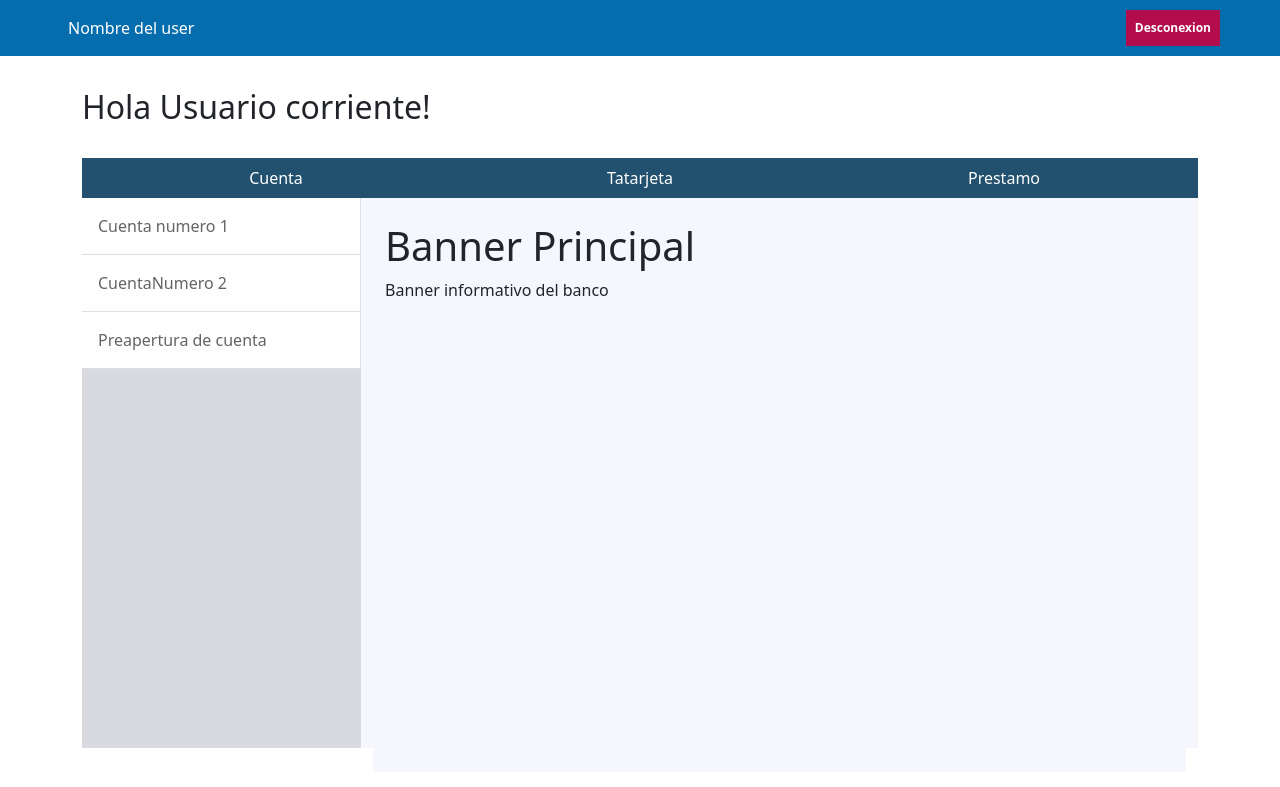
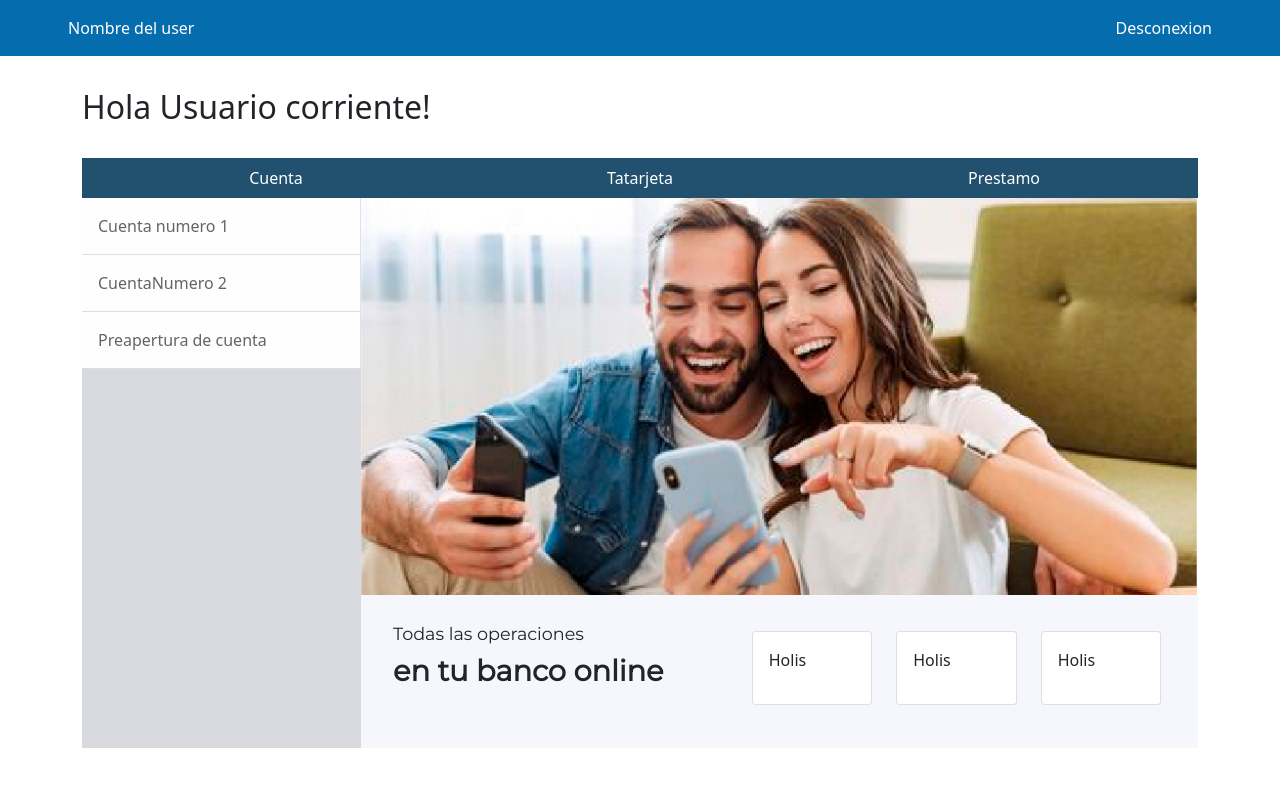
Before and after one commit to Damurq/database_backend, a Django app: page /HomeUser/ in a window 1280 px wide. Shown: the top 787 px of the page. Run offline with Django 3.2, Linux system fonts and the light colour scheme.

Commit message:
Banner Principal

```diff
--- a/Frontend/static/css/style.css
+++ b/Frontend/static/css/style.css
@@ -17,30 +17,59 @@
   transition: background 0.2s;
 }
 
-/*Links */
-.link-desconexion{
-  background: #b30c4c;
-  padding: 1px 1px;
-  font-size: 12px;
-  font-weight: bold;
-}
-
-.link--decoration-none {
-  color: #ffff;
-  text-decoration: none;
-}
-
-.btn-dark-1 {
-  background: #056DAE;
-  padding: 5px 25px;
-  color: #ffff;
-  transition: background 1.3s;
-}
-
-
 /*Texto*/
 .NavTop-Text1 {
   font-family: 'Montserrat', sans-serif;
   font-size: 0.9rem;
   font-weight: bold;
 }
+
+
+/*Base*/
+.container-principal{
+  padding: 0%;
+
+}
+
+.sepmar{
+  margin-left: 10rem;
+  margin-right: 10rem;
+}
+
+
+/*HomeUser*/
+.text-Main{
+  margin-top: 1.6rem;
+  margin-left: 2rem;
+}
+
+.card-Main{
+  margin-top: 2.2rem;
+  margin-right: 2.3rem;
+}
+
+
+.text-paragraph{
+  font-family: 'Montserrat', sans-serif;
+  font-size: 1.1rem;
+  margin-bottom: 0.1rem
+}
+
+.text-Ttle-bold{
+  font-family: 'Montserrat', sans-serif;
+  font-size: 1.8rem;
+  font-weight: bold;
+}
+
+.card-facilidades{
+  display: inline;
+}
+
+
+
+
+
+
+
+
+/*Form1SC*/
--- a/Frontend/template/Base.html
+++ b/Frontend/template/Base.html
@@ -55,15 +55,15 @@
         </div>
         <nav class="navbar-expand-lg navbar-Principal">
             <!-- Top navigation Cuenta-->
-            <div class="container-fluid justify-content-center">
+            <div class="container-fluid justify-content-center" id="navbarNav">
                     <ul class="navbar-nav nav-justified mt-2 mt-lg-0">
-                        <li class="nav-item mx-5 px-5">
+                        <li class="nav-item">
                             <a class="nav-link style-2" href="#">Cuenta</a>
                         </li>
-                        <li class="nav-item mx-5 px-5">
+                        <li class="nav-item">
                             <a class="nav-link style-2" href="#">Tatarjeta</a>
                         </li>
-                        <li class="nav-item mx-5 px-5">
+                        <li class="nav-item">
                             <a class="nav-link style-2" href="#">Prestamo</a>
                         </li>
                     </ul>
@@ -96,13 +96,12 @@
               </div>
          </div>
           <!-- Contenido -->
-          <div class="container" style="background-color: #F5F7FC; height: 550px;">
             {% block content %}
             {% endblock %}
-          </div>
       </div>
     </div>
 
 
+
 </body>
 </html>
--- a/Frontend/template/HomeUser.html
+++ b/Frontend/template/HomeUser.html
@@ -2,8 +2,53 @@
 {% load static %}
 {% block content %}
         <!-- Contenido -->
-        <div class="container" style="background-color: #F5F7FC; height: 550px;">
-            <h1 class="mt-4">Banner Principal</h1>
-            <p>Banner informativo del banco</p>
+        <div class="container" style="background-color: #F5F7FC; height: 550px; padding:0;">
+            <div class="row">
+                <div class="">
+                    <img class="d-block w-100" src="{% static 'images/Banners/BannerPrincial- HomeUser-03.jpg' %}" alt="Banner">
+                </div>
+            </div>
+            <div class="row">
+                <div class="col-md-5 text-Main">
+                        <p class="text-paragraph">Todas las operaciones</p>
+                        <p class="text-Ttle-bold">en tu banco online</p>
+                </div>
+                <div class="col card-Main">
+                    <div class="row">
+                        <div class="col-xl-4 col-md-6">
+                            <div class="card mb-4">
+                                <div class="card-body">
+                                    <a class="" aria-current="page" href="#">
+                                        <i class="fas fa-search"></i>
+                                    </a>
+                                    <p>Holis</p>
+                                </div>
+                            </div>
+                        </div>
+                        <div class="col-xl-4 col-md-6">
+                            <div class="card mb-4">
+                                <div class="card-body">
+                                    <a class="" aria-current="page" href="#">
+                                        <i class="fas fa-search"></i>
+                                    </a>
+                                    <p>Holis</p>
+                                </div>
+                            </div>
+                        </div>
+                        <div class="col-xl-4 col-md-6">
+                            <div class="card mb-4">
+                                <div class="card-body">
+                                    <a class="" aria-current="page" href="#">
+                                        <i class="fas fa-search"></i>
+                                    </a>
+                                    <p>Holis</p>
+                                </div>
+                            </div>
+                        </div>
+                    </div>
+
+                </div>
+
+            </div>
         </div>
 {% endblock content %}
```
Also changed, not shown: Frontend/static/images/Banners/02.jpg (added), Frontend/static/images/Banners/BannerPrincial- HomeUser-02.jpg (added), Frontend/static/images/Banners/BannerPrincial- HomeUser-03.jpg (added), Frontend/static/images/Banners/BannerPrincial- HomeUser.jpg (added).
